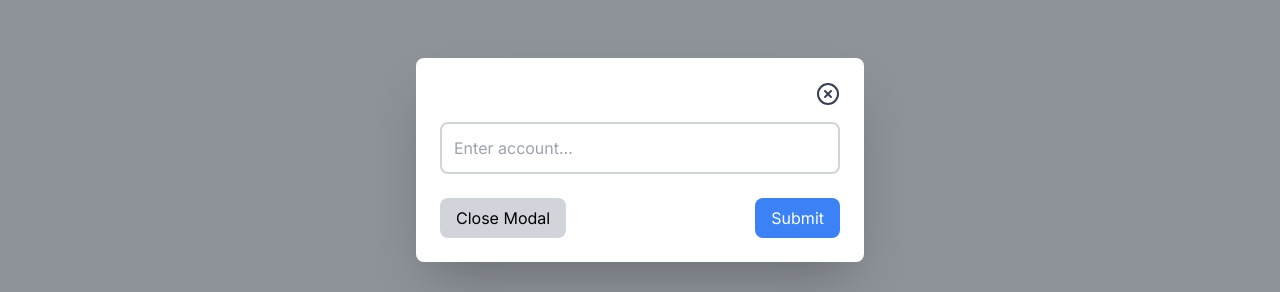
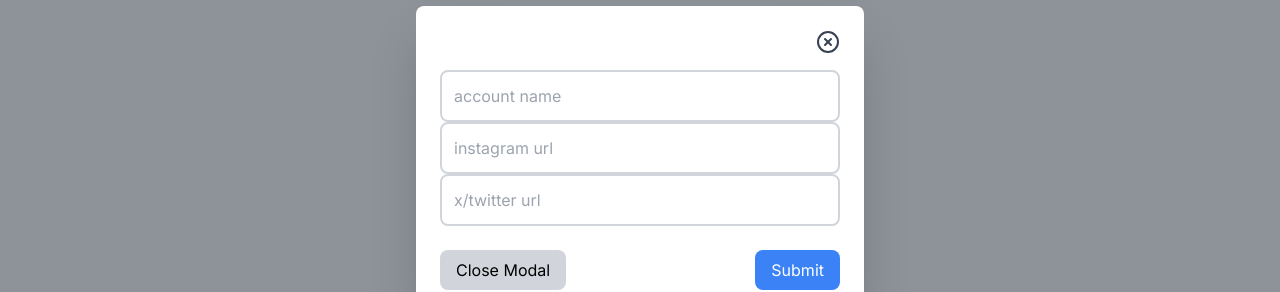
Before and after one commit to aeghin/findr, a Next.js app: page /dashboard/category/1 in a window 1280 px wide. Both pictures are taken after a click on the button "Add Account". Shown: the part 240-532 px from the top of the page. Built offline with nearby package versions, Linux system fonts and the light colour scheme; no server answers.

Commit message:
added account creation inputs for platforms

```diff
--- a/components/AccountsModal.tsx
+++ b/components/AccountsModal.tsx
@@ -1,4 +1,5 @@
 import * as z from 'zod';
+
 import { useState } from 'react';
 
 import { XCircle } from "lucide-react";
@@ -6,9 +7,17 @@ import { XCircle } from "lucide-react";
 import { useCreateAccount, useAccountStore } from '@/store/create-cat-modal';
 
 
+
 export const AccountModal: React.FC<{ categoryId: string }> = ({ categoryId }) => {
 
-    const [account, setAccount] = useState('');
+    const [accountDetails, setAccountDetails] = useState({
+        account: '',
+        instagram: '',
+        x: '',
+        url: '',
+    });
+
+
     const [error, setError] = useState('');
 
     const { onClose } = useCreateAccount();
@@ -20,8 +29,17 @@ export const AccountModal: React.FC<{ categoryId: string }> = ({ categoryId }) =
                 message: "account name must be atleast 2 characters long"
             }).max(12,
                 { message: "account name cannot be longer than 12 characters" }
-            )
+            ),
+        platform: z.string(),
+        url: z.string().url()
     });
+
+    const handleChange = (e: React.ChangeEvent<HTMLInputElement>) => {
+
+        const { name, value } = e.target;
+
+        setAccountDetails(prevState => ({ ...prevState, [name]: value }));
+    }
 
     const handleSubmit = async () => {
         try {
@@ -49,9 +67,23 @@ export const AccountModal: React.FC<{ categoryId: string }> = ({ categoryId }) =
                 <div>
                     <input
                         type="text"
-                        placeholder="Enter account..."
-                        value={account}
-                        onChange={e => setAccount(e.target.value)}
+                        placeholder="account name"
+                        value={accountDetails.account}
+                        onChange={handleChange}
+                        className="w-full p-3 rounded-lg border-2 border-gray-300 focus:border-blue-500 focus:outline-none focus:ring-2 focus:ring-blue-200 transition duration-200"
+                    />
+                    <input
+                        type="text"
+                        placeholder="instagram url"
+                        value={accountDetails.instagram}
+                        onChange={handleChange}
+                        className="w-full p-3 rounded-lg border-2 border-gray-300 focus:border-blue-500 focus:outline-none focus:ring-2 focus:ring-blue-200 transition duration-200"
+                    />
+                    <input
+                        type="text"
+                        placeholder="x/twitter url"
+                        value={accountDetails.x}
+                        onChange={handleChange}
                         className="w-full p-3 rounded-lg border-2 border-gray-300 focus:border-blue-500 focus:outline-none focus:ring-2 focus:ring-blue-200 transition duration-200"
                     />
                     {error && <div className="text-red-500 text-sm mt-2">{error}</div>}
```
